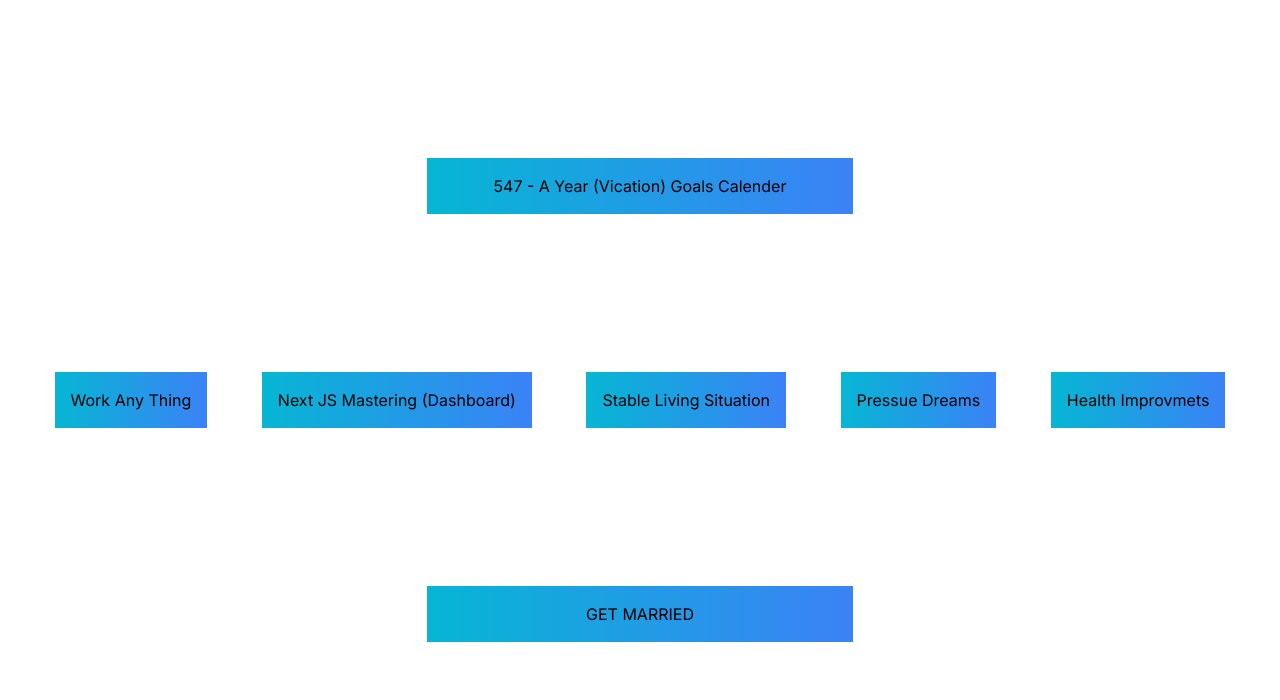
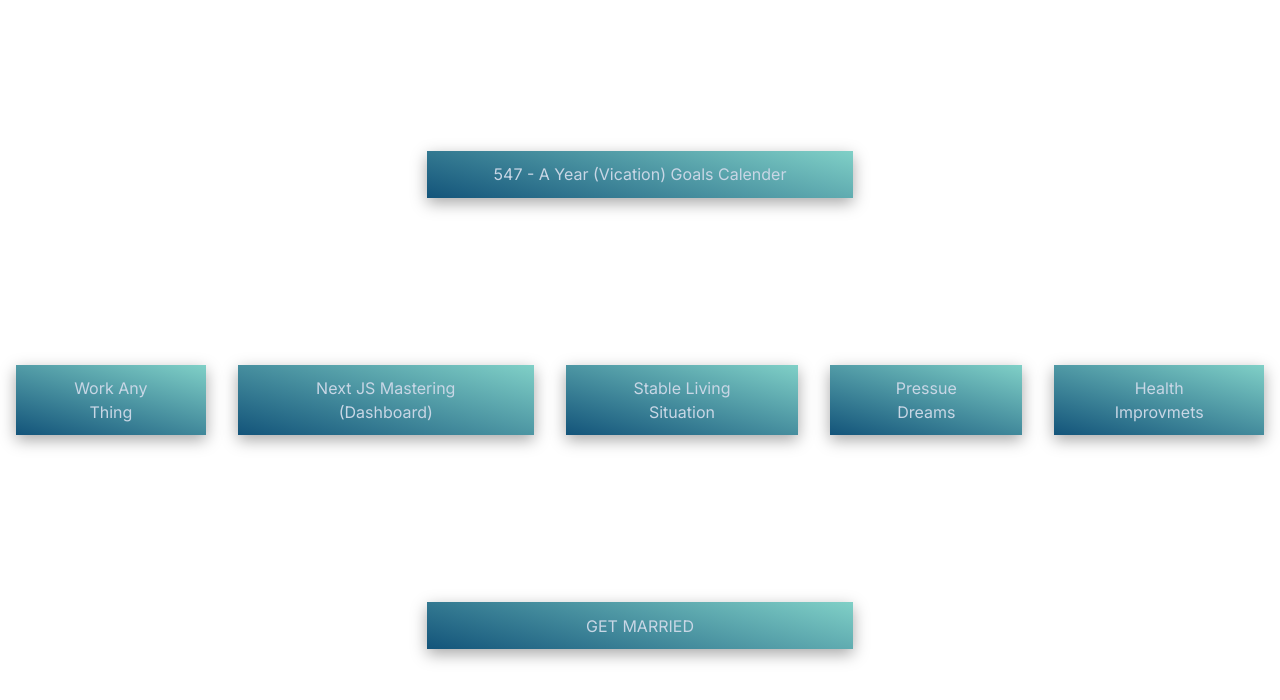
Before and after one commit to Mostafa-El-Masry/dashboardv.4, a Next.js app: page / in a window 1280 px wide. Shown: the top 700 px of the page. Built offline with nearby package versions, Linux system fonts and the light colour scheme.

Commit message:
css Update

```diff
--- a/app/globals.css
+++ b/app/globals.css
@@ -5,7 +5,8 @@
 h1 {
     text-align: center;
     font-size: 2rem;
-    background-color: #34495e;
+    background-image: linear-gradient(15deg, #13547a 0%, #80d0c7 100%);
+    box-shadow: rgba(0, 0, 0, 0.35) 0px 5px 15px;
     color: #ecf0f1;
     padding: .7rem;
     display: flex;
@@ -29,11 +30,12 @@ h2 {
 
 
 .Link {
-    font-size: 1.2rem;
-    background-color: ;
-    /* 14 bg-gradient-to-r from-cyan-500 to-blue-500 */
+    font-size: 1rem;
+    background-image: radial-gradient(circle 248px at center, #16d9e3 0%, #30c7ec 47%, #46aef7 100%);
+    background-image: linear-gradient(15deg, #13547a 0%, #80d0c7 100%);
+    box-shadow: rgba(0, 0, 0, 0.35) 0px 5px 15px;
     color: #c8d6e5;
-    margin: 2rem;
+    margin: 1rem;
     padding: .7rem 2.5rem;
 
 }
--- a/app/page.tsx
+++ b/app/page.tsx
@@ -5,15 +5,15 @@ const HomePage = () => {
   return (
     <div className="flex text-center h-screen capitalize">
     <div className='flex flex-col justify-evenly'>
-      <div className="justify-center self-center w-1/3 p-4 bg-gradient-to-r from-cyan-500 to-blue-500">547 - A year (Vication) goals calender</div>
+      <div className="Link justify-center self-center w-1/3 p-4 bg-gradient-to-r from-cyan-500 to-blue-500">547 - A year (Vication) goals calender</div>
     <div className='flex flex-row content-evenly justify-evenly w-screen'>
-      <div className="h-14 bg-gradient-to-r from-cyan-500 to-blue-500 p-4"><Link href="./content/work"> Work Any Thing</Link></div>
-      <div className="h-14 bg-gradient-to-r from-cyan-500 to-blue-500 p-4"><Link href="./content/Next-JS"> Next JS Mastering (dashboard)</Link></div>
-      <div className="h-14 bg-gradient-to-r from-cyan-500 to-blue-500 p-4"><Link href="./content/Stable-living-situation"> Stable living situation</Link></div>
-      <div className="h-14 bg-gradient-to-r from-cyan-500 to-blue-500 p-4"><Link href="./content/Pressue-dreams"> Pressue dreams</Link></div>
-      <div className="h-14 bg-gradient-to-r from-cyan-500 to-blue-500 p-4"><Link href="./content/Health-improvmets"> health improvmets</Link></div>
+      <div className="Link"><Link href="./content/work"> Work Any Thing</Link></div>
+      <div className="Link"><Link href="./content/Next-JS"> Next JS Mastering (dashboard)</Link></div>
+      <div className="Link"><Link href="./content/Stable-living-situation"> Stable living situation</Link></div>
+      <div className="Link"><Link href="./content/Pressue-dreams"> Pressue dreams</Link></div>
+      <div className="Link"><Link href="./content/Health-improvmets"> health improvmets</Link></div>
     </div>
-    <div className="justify-center self-center w-1/3 p-4 bg-gradient-to-r from-cyan-500 to-blue-500">GET MARRIED</div>
+    <div className="Link justify-center self-center w-1/3 p-4 bg-gradient-to-r from-cyan-500 to-blue-500">GET MARRIED</div>
     </div>
     </div>
   )
```
